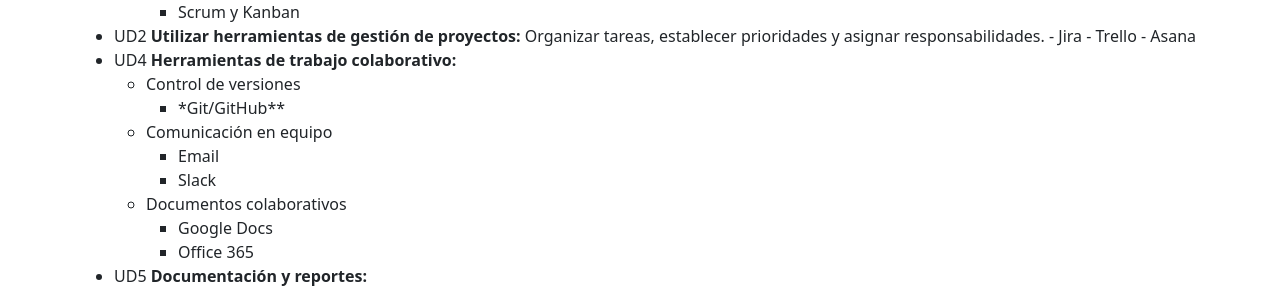
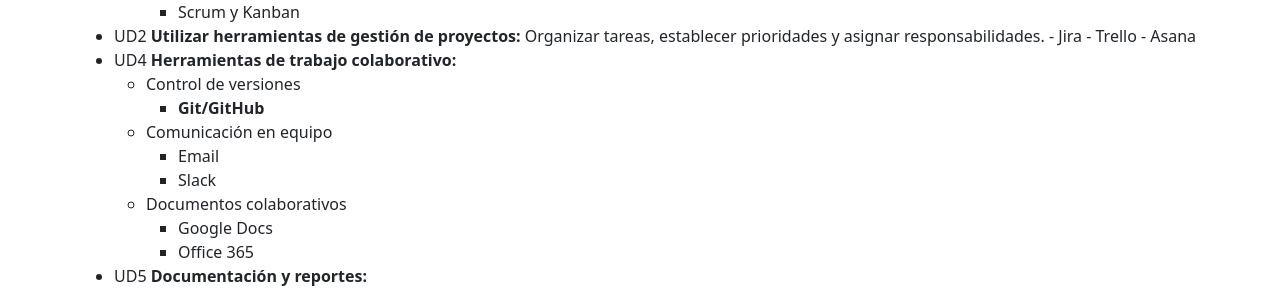
Before and after one commit to fperezIES/proyecto, a Jekyll site: the page built from index.md, in a window 1280 px wide. Shown: the part 1176-1468 px from the top of the page. Built offline with Jekyll 4.4.1, drawn with Linux system fonts in a browser that asks for light colours; our own code applies the rules of GitHub Pages for plain Markdown files.

Commit message:
Errata negrita

```diff
--- a/index.md
+++ b/index.md
@@ -46,7 +46,7 @@
 		- Asana
 - UD4 **Herramientas de trabajo colaborativo:**
 	- Control de versiones
-		- *Git/GitHub**
+		- **Git/GitHub**
 	- Comunicación en equipo
 		- Email
 		- Slack
```
